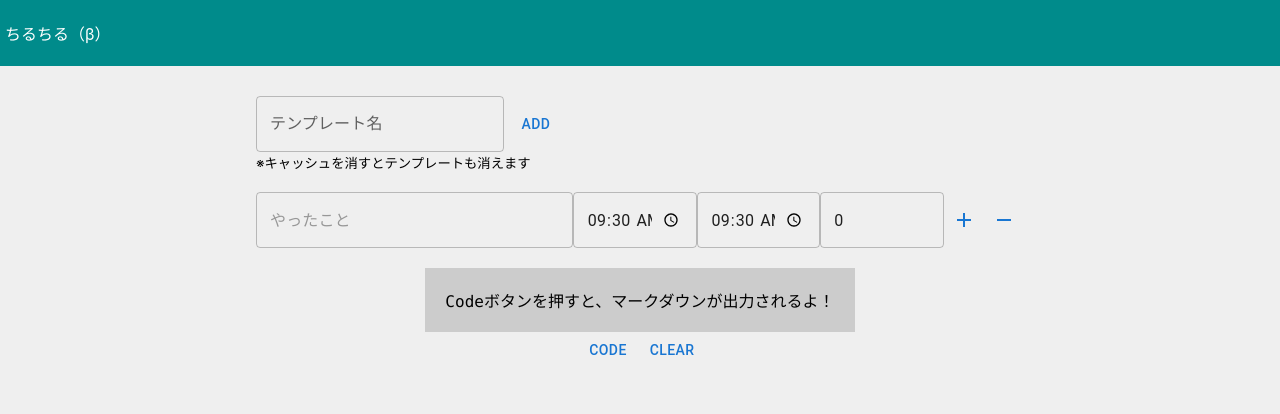
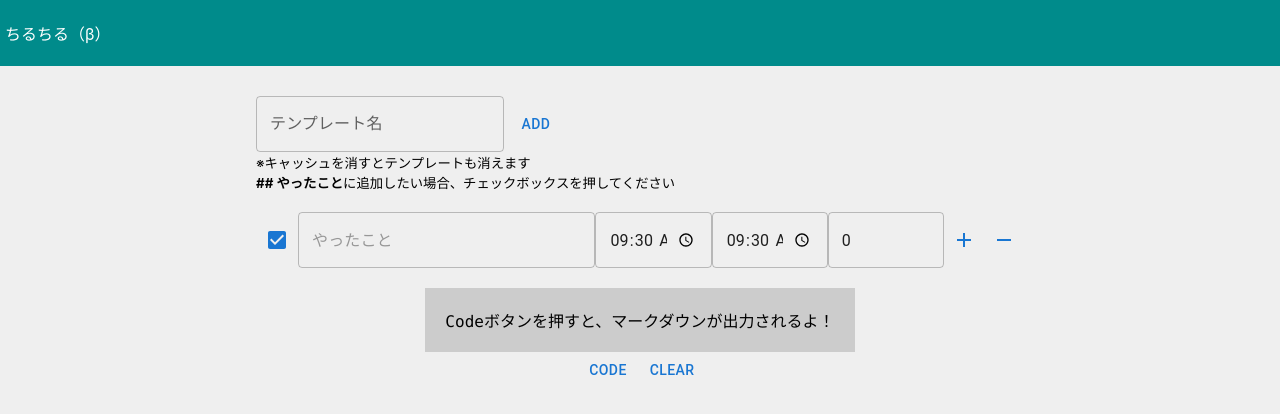
Before and after one commit to arie0703/app-tilmaker, a React (Create React App) app: page / in a window 1280 px wide. Shown: the top 414 px of the page. Built offline with nearby package versions, Linux system fonts and the light colour scheme.

Commit message:
[add] #22 checkbox追加

```diff
--- a/src/App.tsx
+++ b/src/App.tsx
@@ -65,7 +65,7 @@ const App:React.FC = () => {
   }
 
   function outputCode(): void {
-    var output: string = "|No|タスク|開始~終了|所要時間(分)|\n|--|--|--|--|\n"
+    var output: string = "## 作業実績 \n|No|タスク|開始~終了|所要時間(分)|\n|--|--|--|--|\n"
     var done_list: string = "\n## やったこと\n"
     arrTableRows.map((data: TableRow, index: number) => {
       let title = document.getElementById("title-" + data.uniqueId) as HTMLInputElement;
@@ -73,7 +73,12 @@ const App:React.FC = () => {
       let endtime = document.getElementById("endtime-" + data.uniqueId) as HTMLInputElement;
       let minutes = document.getElementById("minutes-" + data.uniqueId) as HTMLInputElement;
       output += `|${index + 1}|${title.value}|${starttime.value} - ${endtime.value}|${minutes.value}| \n`
-      done_list += `- ${title.value} \n`
+
+      // checkboxの値がtrueなら「やったこと」に追加
+      let isAddDoneList = document.getElementById("isAddDoneList-" + data.uniqueId) as HTMLInputElement;
+      if(isAddDoneList.checked) {
+        done_list += `- ${title.value} \n`
+      }
     })
     output += done_list
 
@@ -108,7 +113,15 @@ const App:React.FC = () => {
           />
           <Button onClick={() => _addTemplate()}>Add</Button>
         </Box>
-        <small>※キャッシュを消すとテンプレートも消えます</small>
+        <div>
+          <small>※キャッシュを消すとテンプレートも消えます</small>
+        </div>
+        <small>
+          <b>
+            ## やったこと
+          </b>
+          に追加したい場合、チェックボックスを押してください
+        </small>
         <Box sx={{margin: '20px 0'}}>
           {arrTableRows.map((data: TableRow, index: number) => {
             return <TableRowComponent data={data} taskNumber={index+1} defaultTime={startTime} addRow={addRow} removeRow={removeRow} updateRow={updateRow} key={index}></TableRowComponent>
@@ -119,7 +132,6 @@ const App:React.FC = () => {
           <Button onClick={() => outputCode()}>Code</Button>
           <Button onClick={() => clearTable()}>Clear</Button>
         </Box>
-
         <Box sx={{ display: message ? 'flex' : 'none', justifyContent: 'center', alignItems: 'center'}}>
           <img src={Elephant} style={{width: "150px"}}></img>
           <Box sx={{backgroundColor: "skyblue", padding: "10px 40px", borderRadius: "15px", marginLeft: "10px"}}>
--- a/src/components/TableRowComponent.tsx
+++ b/src/components/TableRowComponent.tsx
@@ -5,6 +5,7 @@ import IconButton from '@mui/material/IconButton';
 import AddIcon from '@mui/icons-material/Add';
 import RemoveIcon from '@mui/icons-material/Remove';
 import TableRow from '../types/TableRow';
+import Checkbox from '@mui/material/Checkbox';
 
 type Props = {
     data:TableRow
@@ -40,6 +41,7 @@ const TableRowComponent:React.FC<Props> = ({data, taskNumber, defaultTime, addRo
 
     return (
         <Box sx={{ display: 'flex'}}>
+          <Checkbox id={"isAddDoneList-" + uniqueId} defaultChecked />
           <TextField
             id={"title-" + uniqueId}
             onChange={(e) => {
```
